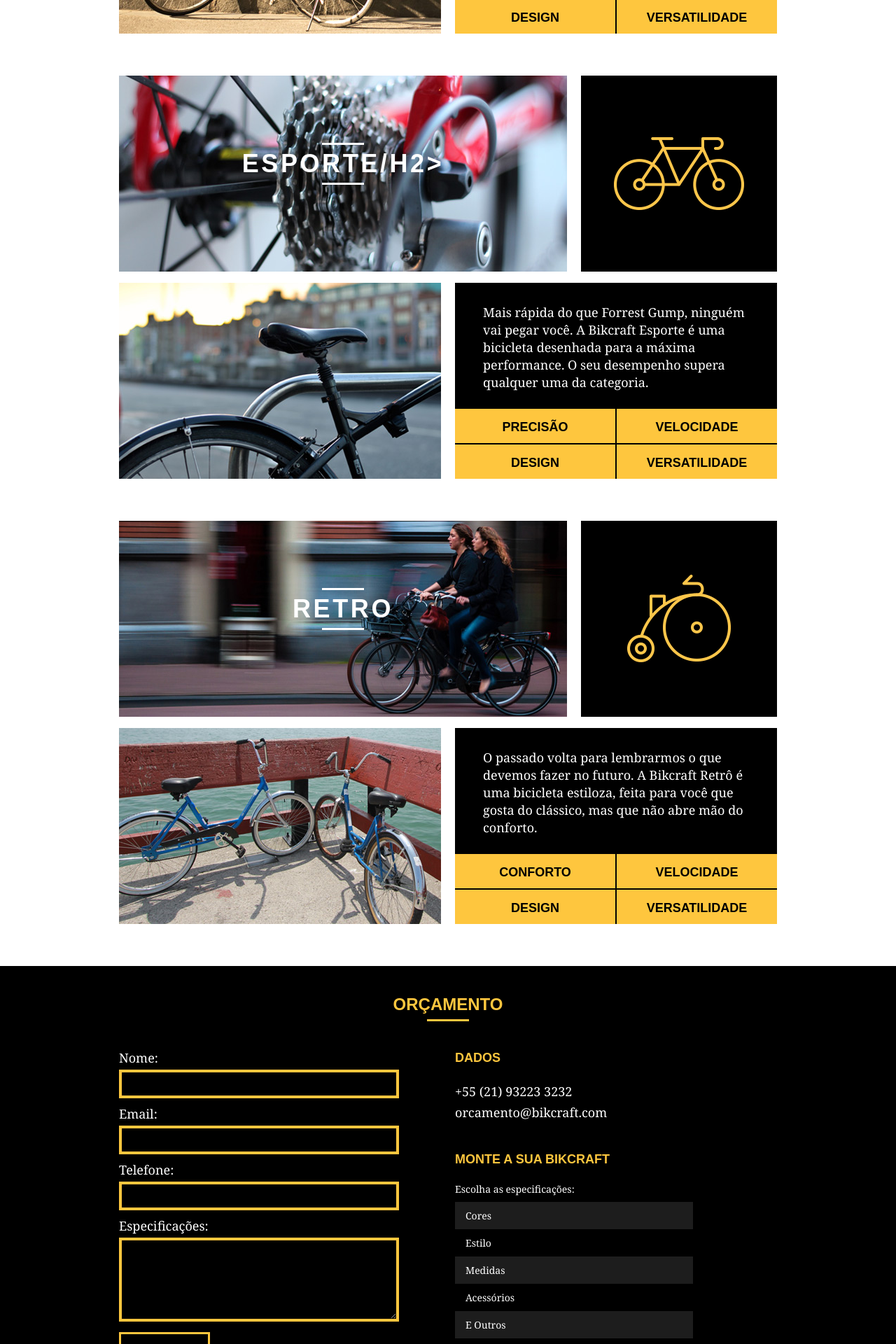
After one commit to victorcandiani/origamid-cursos, a PHP site: page /produtos.html in a window 1280 px wide. The commit adds this page. Shown: the part 840-2760 px from the top of the page at 70% size. Run offline with PHP 8.4, Linux system fonts and the light colour scheme.

Commit message:
criacao das paginas sobre e produtos

```diff
--- /dev/null
+++ b/web-design-completo/projetos/bikcraft/css/produtos.css
@@ -0,0 +1,174 @@
+.interna_sobre {
+	background: url("../img/bg-produtos.jpg") no-repeat center;
+	background-size: cover;
+}
+
+.produtos_item {
+	padding-top: 60px;
+}
+
+.produtos_item h2 {
+	font-size: 36px;
+	text-transform: uppercase;
+	color: #FFF;
+	letter-spacing: .1em;
+	font-weight: bold;
+	position: relative;
+	top: -190px;
+	text-align: center;
+	margin-bottom: -56px;
+}
+
+.produtos_item h2:before, .produtos_item h2:after  {
+content: "";
+display: block;
+width: 60px;
+height: 3px;
+background: #FFF;
+margin: 6px auto;
+}
+
+.produto_icone {
+	background: #000;
+	padding: 70px 0;
+}
+
+.produto_icone img {
+	margin: 0 auto;
+
+}
+
+.produto_info{
+	background: #000;
+}
+
+.produto_info p{
+	color: #FFF;
+	font-size: 18px;
+	line-height: 25px;
+	padding: 30px 40px;
+	height: 180px;
+}
+
+.produto_info ul li{
+	background: #FEC63E;
+	text-transform: uppercase;
+	text-align: center;
+	font-weight: bold;
+	font-size: 18px;
+	line-height: 20px;
+	padding: 30px 40px;
+	float: left;
+	width: 229px;
+	height: 49px;
+	padding-top: 16px;
+}
+
+.produto_info ul li:nth-child(1), .produto_info ul li:nth-child(2){
+margin-bottom: 2px;
+}
+
+.produto_info ul li:nth-child(even){
+margin-left: 2px;
+}
+
+/* Orçamento */
+
+.orcamento {
+	background: #000;
+	color: #FFF;
+	width: 100%;
+	margin-top: 60px;
+	padding: 40px 0;
+}
+
+.orcamento h2 {
+	color: #FEC63E;
+}
+
+.orcamento h2:after {
+content: "";
+display: block;
+width: 60px;
+height: 3px;
+background: #FEC63E;
+margin: 6px auto;
+}
+
+form {
+	padding-right: 60px;
+	font-family: Georgia, "Times New Roman", serif;
+}
+
+form label {
+	display: block;
+	font-size: 18px;
+	line-height: 25px;
+	margin-bottom: 4px;
+}
+
+form input {
+	width: 100%;
+	border: 4px solid #FEC63E;
+	background: none;
+	color: #FFF;
+	padding: 7px 10px;
+	outline: none;
+	font-size: 14px;
+	margin-bottom: 10px;
+}
+
+textarea {
+	width: 100%;
+	height: 120px;
+	border: 4px solid #FEC63E;
+	background: none;
+	color: #FFF;
+	padding: 7px 10px;
+	outline: none;
+	font-size: 14px;
+	margin-bottom: 10px;
+}
+
+button {
+	background: none;
+	padding: 7px 40px;
+}
+
+.orcamento_dados h3 {
+ font-size: 18px;
+ line-height: 25px;
+ text-transform: uppercase;
+ color: #FEC63E;
+ font-weight: bold;
+ margin-bottom: 20px;
+}
+
+.orcamento_dados span {
+ font-size: 18px;
+ line-height: 30px;
+ font-family: Georgia, "Times New Roman", serif;
+ display: block;
+}
+
+.dados_email {
+	margin-bottom: 40px;
+}
+
+.orcamento_dados ul {
+padding-right: 120px;
+}
+
+.orcamento_dados ul li {
+ font-size: 14px;
+ font-family: Georgia, "Times New Roman", serif;
+ padding: 10px 15px
+}
+
+.orcamento_dados ul li:nth-child(odd) {
+	background: #1D1D1D;
+}
+
+.orcamento_dados p {
+	margin-bottom: 8px;
+}
--- /dev/null
+++ b/web-design-completo/projetos/bikcraft/produtos.html
@@ -0,0 +1,193 @@
+<!DOCTYPE html>
+<html lang="pt-br">
+	<head>
+		<meta charset="utf-8">
+		<title>Produtos</title>
+		<link rel="stylesheet" href="css/normalize.css">
+		<link rel="stylesheet" href="css/reset.css">
+		<link rel="stylesheet" href="css/grid.css">
+		<link rel="stylesheet" href="css/style.css">
+		<link rel="stylesheet" href="css/produtos.css">
+	</head>
+	<body>
+
+
+		<header>
+			<div class="container">
+				<a href="index.html" class="grid-4">
+					<img src="img/bikcraft.png" alt="bikcraft logo">
+				</a>
+				<nav class="header_menu grid-12">
+					<ul>
+						<li><a href="sobre.html">Sobre</a></li>
+						<li><a href="produtos.html"  class="menu_ativo">Produtos</a></li>
+						<li><a href="portifolio.html">Portifólio</a></li>
+						<li><a href="contato.html">Contato</a></li>
+					</ul>
+				</nav>
+			</div>
+		</header>
+
+		<section class="introducao_interna interna_sobre">
+			<div class="container">
+				<h1>Produtos</h1>
+				<p>Conheça mais os nossos produtos</p>
+			</div>
+
+
+		</section>
+
+		<section class="container produtos_item">
+			<div class="grid-11">
+				<img src="img/produtos/bikcraft-passeio-1.jpg" alt="Bikcraft Passeio">
+				<h2>Passeio</h2>
+			</div>
+			<div class="grid-5 produto_icone">
+				<img src="img/produtos/passeio.png" alt="icone Passeio">
+			</div>
+			<div class="grid-8">
+				<img src="img/produtos/bikcraft-passeio-2.jpg" alt="Bikcraft Passeio">
+			</div>
+			<div class="grid-8 produto_info">
+				<p>Muito melhor do que passear pela orla a vidros fechados. A Bikcraft Passeio é uma bicicleta que une conforto e praticidade para o seu dia a dia. Você nunca mais vai querer saber de outra.</p>
+				<ul>
+					<li>Conforto</li>
+					<li>Velocidade</li>
+					<li>Design</li>
+					<li>Versatilidade</li>
+				</ul>
+			</div>
+			</section>
+
+				<section class="container produtos_item">
+			<div class="grid-11">
+				<img src="img/produtos/bikcraft-esporte-1.jpg" alt="Bikcraft esporte">
+				<h2>Esporte/h2>
+			</div>
+			<div class="grid-5 produto_icone">
+				<img src="img/produtos/esporte.png" alt="icone esporte">
+			</div>
+			<div class="grid-8">
+				<img src="img/produtos/bikcraft-esporte-2.jpg" alt="Bikcraft esporte">
+			</div>
+			<div class="grid-8 produto_info">
+				<p>Mais rápida do que Forrest Gump, ninguém vai pegar você. A Bikcraft Esporte é uma bicicleta desenhada para a máxima performance. O seu desempenho supera qualquer uma da categoria.</p>
+				<ul>
+					<li>Precisão</li>
+					<li>Velocidade</li>
+					<li>Design</li>
+					<li>Versatilidade</li>
+				</ul>
+			</div>
+			</section>
+
+				<section class="container produtos_item">
+			<div class="grid-11">
+				<img src="img/produtos/bikcraft-passeio-1.jpg" alt="Bikcraft retro">
+				<h2>Retro</h2>
+			</div>
+			<div class="grid-5 produto_icone">
+				<img src="img/produtos/retro.png" alt="icone retro">
+			</div>
+			<div class="grid-8">
+				<img src="img/produtos/bikcraft-retro-2.jpg" alt="Bikcraft retro">
+			</div>
+			<div class="grid-8 produto_info">
+				<p>O passado volta para lembrarmos o que devemos fazer no futuro. A Bikcraft Retrô é uma bicicleta estiloza, feita para você que gosta do clássico, mas que não abre mão do conforto.</p>
+				<ul>
+					<li>Conforto</li>
+					<li>Velocidade</li>
+					<li>Design</li>
+					<li>Versatilidade</li>
+				</ul>
+			</div>
+		</section>
+
+		<section class="orcamento">
+			<div class="container">
+				<h2 class="subtitulo">Orçamento</h2>
+
+				<form id="form_orcamento" class="grid-8">
+
+					<label for="nome">Nome:</label>
+					<input type="text" name="nome" id="nome">
+
+					<label for="email">Email:</label>
+					<input type="email" name="email" id="email">
+
+					<label for="telefone">Telefone:</label>
+					<input type="text" name="telefone" id="telefone">
+
+					<label for="especificacoes">Especificações:</label>
+					<textarea id="especificacoes"></textarea>
+
+					<button type="submit" class="btn">Enviar</button>
+
+				</form>
+
+				<div class="orcamento_dados grid-8">
+					<h3>Dados</h3>
+					<span>+55 (21) 93223 3232</span>
+					<span class="dados_email">orcamento@bikcraft.com</span>
+					<h3>Monte a sua Bikcraft</h3>
+					<p>Escolha as especificações:</p>
+					<ul>
+						<li>Cores</li>
+    				<li>Estilo</li>
+    				<li>Medidas</li>
+   					<li>Acessórios</li>
+    				<li>E Outros</li>
+					</ul>
+				</div>
+
+
+			</div>
+
+		</section>
+
+		<section class="quebra">
+			<div class="container">
+					<blockquote>
+					<p>“o verdadeiro segredo da felicidade está em ter um genuíno interesse por todos os detalhes da vida cotidiana".</p>
+					<cite>WILLIAM MORRIS</cite>
+				</blockquote>
+			</div>
+		</section>
+
+		<footer>
+			<div class="footer">
+			<div class="container">
+				<div class="grid-8 footer_historia">
+					<h3>Nossa história</h3>
+					<p>Quando iniciamos a Bikcraft queriamos apenas um produto que adoraríamos utilizar. Eramos apaixonados por pedalar e também por fazer as coisas com as nossas próprias mãos. Assim surgiu um sonho na garagem da nossa casa.</p>
+				</div>
+
+				<div class="grid-4 footer_contato">
+					<h3>Contato</h3>
+					<ul>
+						<li>+55 (21) 99999-9999</li>
+						<li>contato@bikcraft.com</li>
+						<li>Rua Ali Perto - Botafogo</li>
+					</ul>
+				</div>
+
+				<div class="grid-4 footer_redes">
+					<h3>Redes Sociais</h3>
+					<ul>
+						<li><a href="#" target="_blank"><img src="img/redes-sociais/facebook.png" alt="icone facebook"></a></li>
+						<li><a href="#" target="_blank"><img src="img/redes-sociais/instagram.png" alt="icone instagram"></a></li>
+						<li><a href="#" target="_blank"><img src="img/redes-sociais/twitter.png" alt="icone twitter"></a></li>
+					</ul>
+				</div>
+			</div>
+			</div>
+		</footer>
+
+			<div class="copy">
+				<div class="container">
+					<p class="grid-16">Bikcraft 2015 - Alguns direitos reservados.</p>
+				</div>
+			</div>
+
+	</body>
+</html>
```
Also changed, not shown: web-design-completo/projetos/bikcraft/css/sobre.css (added, +25 -0 lines), web-design-completo/projetos/bikcraft/css/style.css (+54 -2 lines), web-design-completo/projetos/bikcraft/sobre.html (added, +130 -0 lines), web-design-completo/projetos/bikcraft/img/bg-produtos.jpg (added), web-design-completo/projetos/bikcraft/img/bg-sobre.jpg (added), web-design-completo/projetos/bikcraft/img/equipe-bikcraft.jpg (added), web-design-completo/projetos/bikcraft/img/produtos/bikcraft-esporte-1.jpg (added), web-design-completo/projetos/bikcraft/img/produtos/bikcraft-esporte-2.jpg (added), web-design-completo/projetos/bikcraft/img/produtos/bikcraft-passeio-1.jpg (added), web-design-completo/projetos/bikcraft/img/produtos/bikcraft-passeio-2.jpg (added), web-design-completo/projetos/bikcraft/img/produtos/bikcraft-retro-1.jpg (added), web-design-completo/projetos/bikcraft/img/produtos/bikcraft-retro-2.jpg (added).
